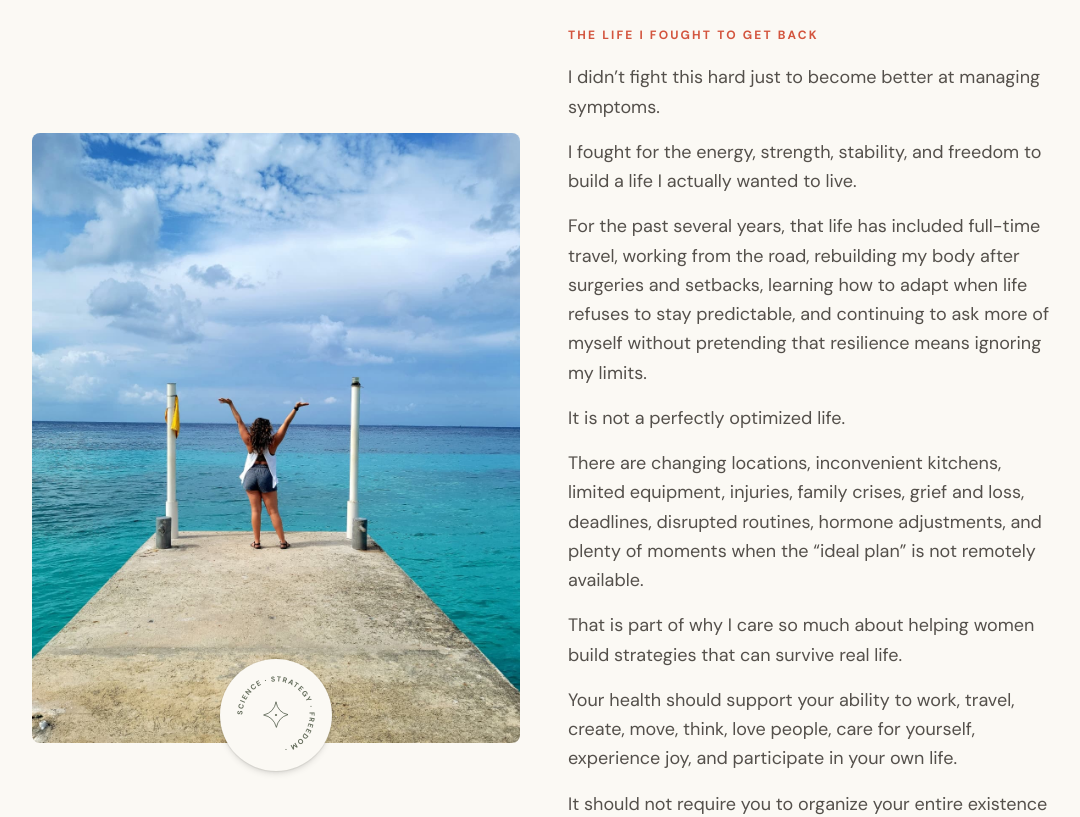
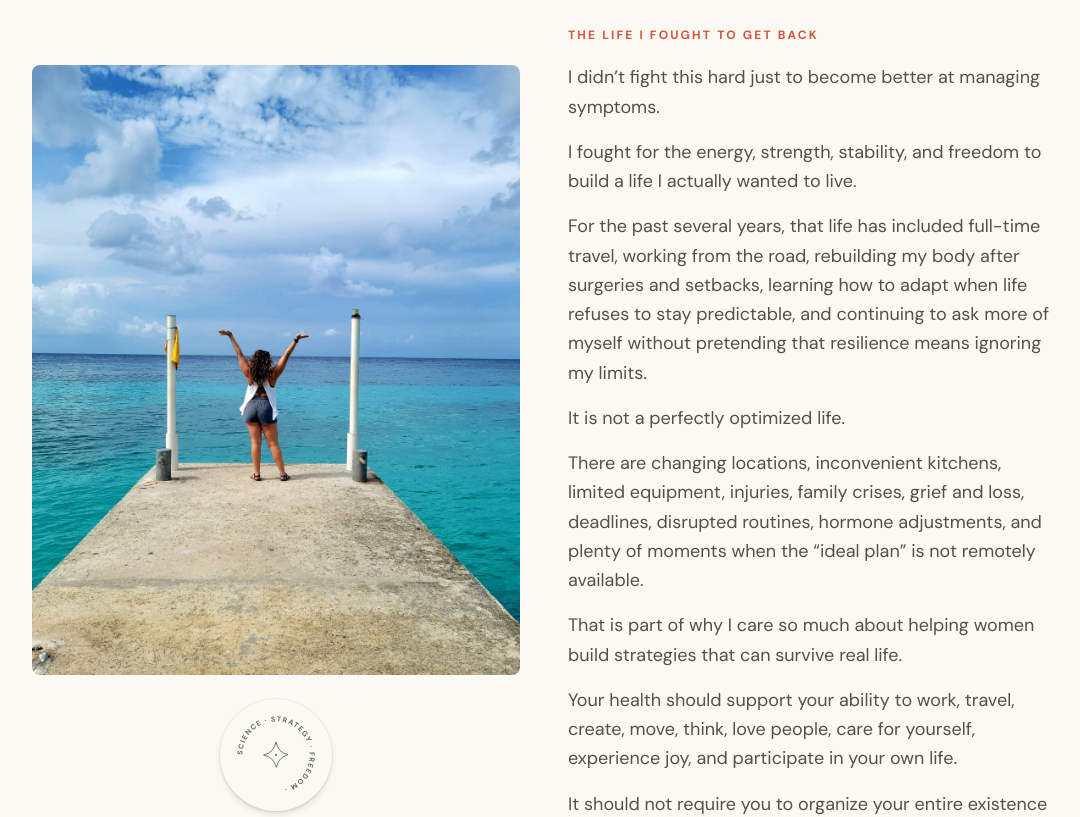
Before and after one commit to Lee-Payton/jessie-life, a Next.js app: page /about in a window 1280 px wide. Shown: the part 4620-5437 px from the top of the page, without its empty margins (96-1176 px from the left). Built offline with nearby package versions, Linux system fonts and the light colour scheme.

Commit message:
feat: update AboutPage layout and image positioning
Reordered and styled AboutPage image and badge for better alignment

```diff
--- a/app/about/page.tsx
+++ b/app/about/page.tsx
@@ -251,8 +251,8 @@ export default function AboutPage() {
       <section className="relative overflow-hidden bg-cream-light py-14 md:py-20">
         <div className="container-content relative">
           <div className="mx-auto grid max-w-5xl items-center gap-12 md:grid-cols-2">
-            <div className="relative order-2 md:order-1">
-              <div className="relative aspect-[4/5] overflow-hidden rounded-lg">
+            <div className="order-2 flex flex-col items-center md:order-1">
+              <div className="relative aspect-[4/5] w-full overflow-hidden rounded-lg">
                 <Image
                   src="/images/about-life.jpg"
                   alt="Jessie with arms raised at the end of an ocean pier"
@@ -261,7 +261,7 @@ export default function AboutPage() {
                   className="object-cover object-[center_32%]"
                 />
               </div>
-              <span className="absolute -bottom-7 left-1/2 flex h-24 w-24 -translate-x-1/2 items-center justify-center rounded-full bg-cream-light p-2 shadow-md ring-1 ring-ink/5 md:h-28 md:w-28">
+              <span className="mt-6 flex h-24 w-24 items-center justify-center rounded-full bg-cream-light p-2 shadow-md ring-1 ring-ink/5 md:h-28 md:w-28">
                 <CircleBadge className="h-full w-full text-forest/80" />
               </span>
             </div>
```
